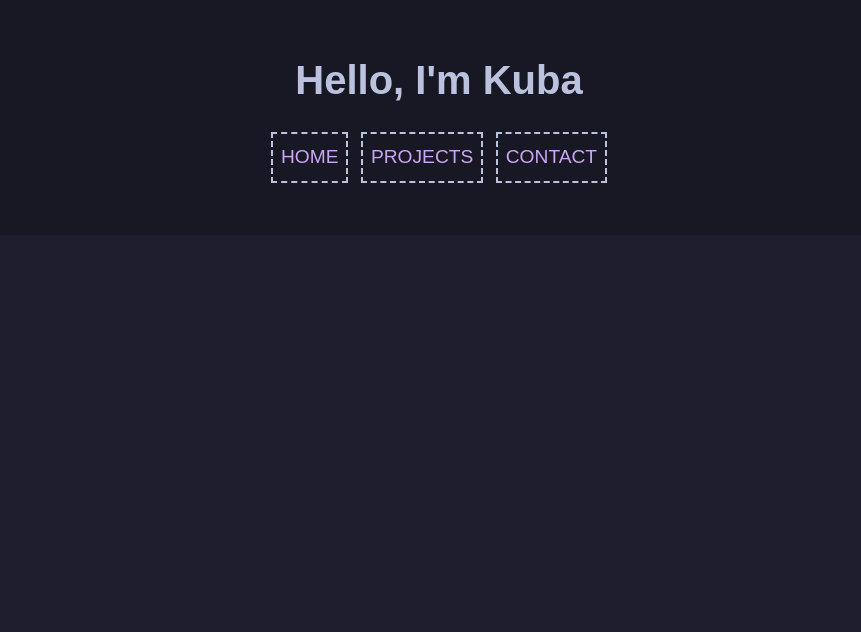
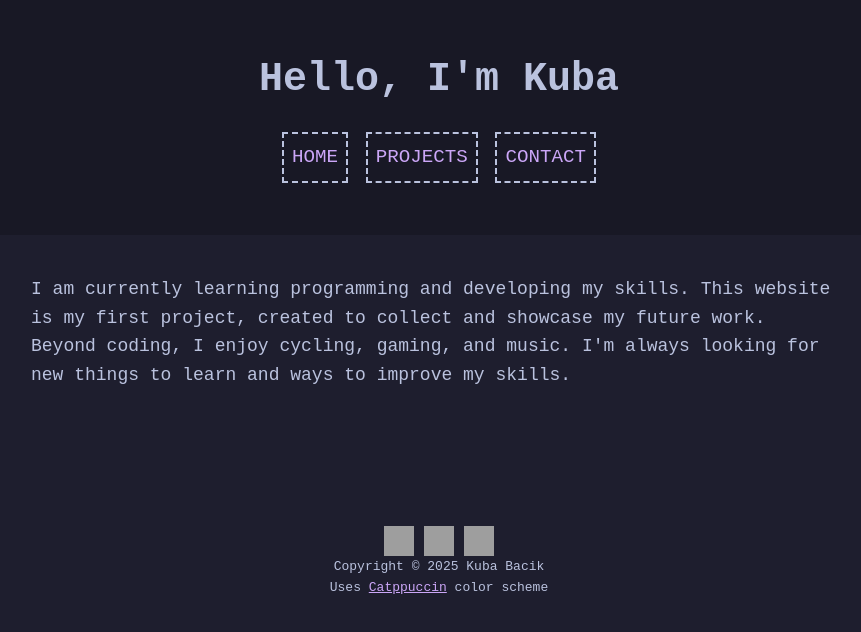
Before and after one commit to kubabacik/kubabacik.github.io, a plain HTML site: page src/pages/index.html in a window 1280 px wide. Shown: the whole page, without its empty margins (201-1062 px from the left). Drawn offline with Linux system fonts and the light colour scheme; grey boxes are pictures that could not be loaded.

Commit message:
feat: add fonts

```diff
--- a/src/pages/index.html
+++ b/src/pages/index.html
@@ -14,6 +14,19 @@
         <a href="projects.html" class="btn">PROJECTS</a>
         <a href="contact.html" class="btn">CONTACT</a>
     </header>
+    <div class="about">
+            I am currently learning programming and developing my skills. This website is my first project, created to collect and showcase my future work.<br>
+            Beyond coding, I enjoy cycling, gaming, and music. I'm always looking for new things to learn and ways to improve my skills.
+    </div>
+    <div class="socials">
+        <a href="https://github.com/kubabacik" target="_blank"><img src="https://cdn.simpleicons.org/github/cba6f7" alt="GitHub" width="30" height="30"></a>
+        <a href="https://discord.com/users/730397956485939201" target="_blank"><img src="https://cdn.simpleicons.org/discord/cba6f7" alt="Discord" width="30" height="30"></a>
+        <a href="https://wakatime.com/@b349a496-ab29-406a-a2f0-b749fdabcedb" target="_blank"><img src="https://cdn.simpleicons.org/wakatime/cba6f7" alt="WakaTime" width="30" height="30"></a>
+    </div>
+    <footer>
+        <p>Copyright &copy; 2025 Kuba Bacik</p>
+        <p>Uses <a href="https://catppuccin.com" target="_blank"> Catppuccin</a> color scheme</p>
+    </footer>
 
 </body>
 </html>
--- a/src/styles/styl.css
+++ b/src/styles/styl.css
@@ -21,8 +21,9 @@
     box-sizing: border-box;
 }
 
+
 body {
-    font-family: 'Arial', sans-serif;
+    font-family: 'Fira Code', monospace;
     background-color: var(--bg-lighter);
     color: var(--fg);
     line-height: 1.6;
@@ -62,24 +63,51 @@ header p {
     background-color: var(--bg-lighter);
 }
 
-section {
-    padding: 2rem;
-    background-color: transparent;
-    margin-top: 2rem;
+.about {
+    width: 70%;
+    display: flex;
+    justify-content: center;
+    align-items: center;
+    color: var(--fg);
+    font-size: large;
+    padding: 2.5rem;
+    margin: auto;
+    /* color: var(--fg);
+    padding: 3rem;
+    text-align: center-left;
+    margin: 10px;
+    font-size: large; */
 }
 
-section h2 {
-    font-size: 2rem;
-    color: var(--fg);
-    margin-bottom: 1rem;
-}
-
-section p {
-    font-size: 1rem;
-    color: var(--fg);
+.socials {
+    display: flex;
+    justify-content: center;
+    align-items: center;
+    margin-top: 6rem;
 }
 
 
-section a:hover {
-    text-decoration: underline;
+.socials a {
+    margin: 0 5px;
+    display: flex;
+    justify-content: center;
+    align-items: center;
 }
+
+
+footer {
+    color: var(--fg);
+    text-align: center;
+    padding: 1px;
+    position: fixed;
+    width: 100%;
+    font-size: small;
+
+    a {
+        color: var(--purple);
+
+        &:hover {
+            color: var(--purple);
+        }
+    }
+}
```
Also changed, not shown: src/fonts/FiraCode-Bold.woff (added), src/fonts/FiraCode-Light.woff (added), src/fonts/FiraCode-Medium.woff (added), src/fonts/FiraCode-Regular.woff (added), src/fonts/FiraCode-SemiBold.woff (added), src/fonts/FiraCode-VF.woff (added).
